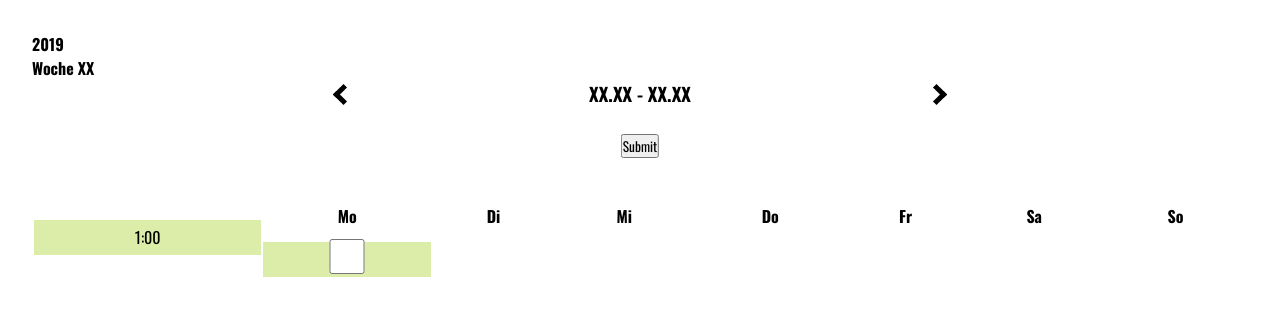
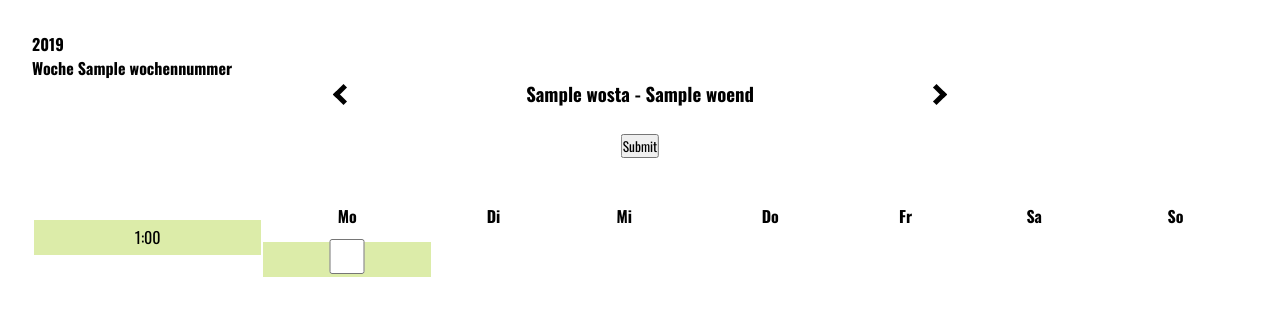
Before and after one commit to sebahub/calendarApp, a Flask app: template templates/tables.html in a window 1280 px wide. Shown: the top 316 px of the page. Run offline with Flask 2, Linux system fonts and the light colour scheme; the template is opened without the code that fills it: most values are stand-ins (such as "Sample title", 1, 10 or a date in 2020); parts of the project's set-up code (start-up, migrations or seed data) failed here and were passed over; some libraries are stand-ins or nearby versions.

Commit message:
daten eingefügt

```diff
--- a/app.py
+++ b/app.py
@@ -86,7 +86,7 @@ def login():
 
         # Remember which user has logged in
         session["user_id"] = rows[0]
-
+        print(session)
         # Redirect user to home page
         return redirect("/")
 
@@ -134,6 +134,8 @@ def usert():
 
 @app.route("/u")
 def rendertables():
+    #calculate values for table generator (cells in one row have 24 hours difference, html table built row by row)
+    #values for 24 rows in 7 columns
     cols = []
     for gre in range (1, 25):
         irg = gre
@@ -143,7 +145,16 @@ def rendertables():
             irg += 24
             cells.append(irg)
         cols.append(cells)
-    return render_template("tables.html", cols=cols)
+    #calculate start and end dates of current week
+    heute = date.today()
+    start_of_week = heute - timedelta(days=heute.weekday())  # Monday
+    end_of_week = start_of_week + timedelta(days=6)
+    wosta = start_of_week.strftime("%d.%m.%Y")
+    woend = end_of_week.strftime("%d.%m.%Y")
+    wochennummer = date.today().isocalendar()[1]
+    print(session)
+
+    return render_template("tables.html", cols=cols, wosta=wosta, woend=woend, wochennummer=wochennummer)
 
 if __name__ == '__main__':
     app.run(debug=True)
--- a/static/script.js
+++ b/static/script.js
@@ -9,7 +9,6 @@ document.querySelector(".submit").addEventListener("click", function(){
 
 
 
-  var i;
   for (i = 0; i < checked.length; i++) {
     var temp = checked[i].parentElement;
     temp.classList.add("hotpink")
--- a/templates/layout.html
+++ b/templates/layout.html
@@ -14,7 +14,7 @@
         <!-- https://favicon.io/emoji-favicons/money-mouth-face/ -->
         <link href="/static/favicon.ico" rel="icon">
 
-        <link href="/static/styles.css" rel="stylesheet">
+        <link href="/static/style.css" rel="stylesheet">
 
         <script src="https://code.jquery.com/jquery-3.3.1.min.js"></script>
         <script src="https://cdnjs.cloudflare.com/ajax/libs/popper.js/1.14.3/umd/popper.min.js"></script>
--- a/templates/tables.html
+++ b/templates/tables.html
@@ -12,11 +12,11 @@
       <header>
         <div class="year-week">
           <h4 class="year">2019</h4>
-          <h4 class="week">Woche XX</h4>
+          <h4 class="week">Woche {{  wochennummer  }}</h4>
         </div>
         <div class="flex">
           <button class="back"> </button>
-          <h3 class="date">XX.XX - XX.XX</h3>
+          <h3 class="date">{{  wosta  }} - {{  woend  }}</h3>
           <button class="forw"></button>
         </div>
         <button class="submit" type="submit">Submit</button>
@@ -648,6 +648,6 @@
         -->
       </table>
     </div>
-    <script src="../static/script.js"></script>
+    <script src="/static/script.js"></script>
   </body>
 </html>
```
